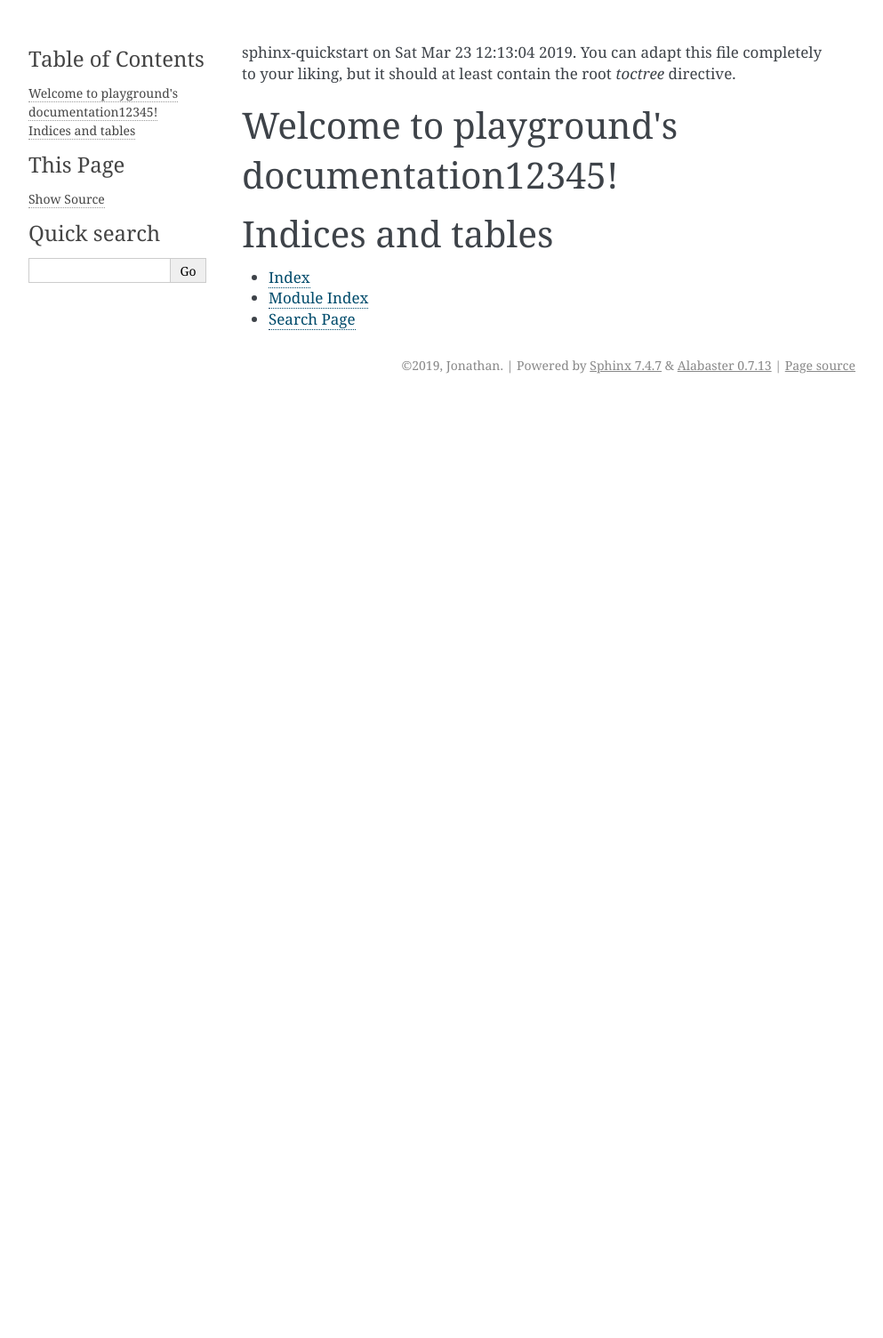
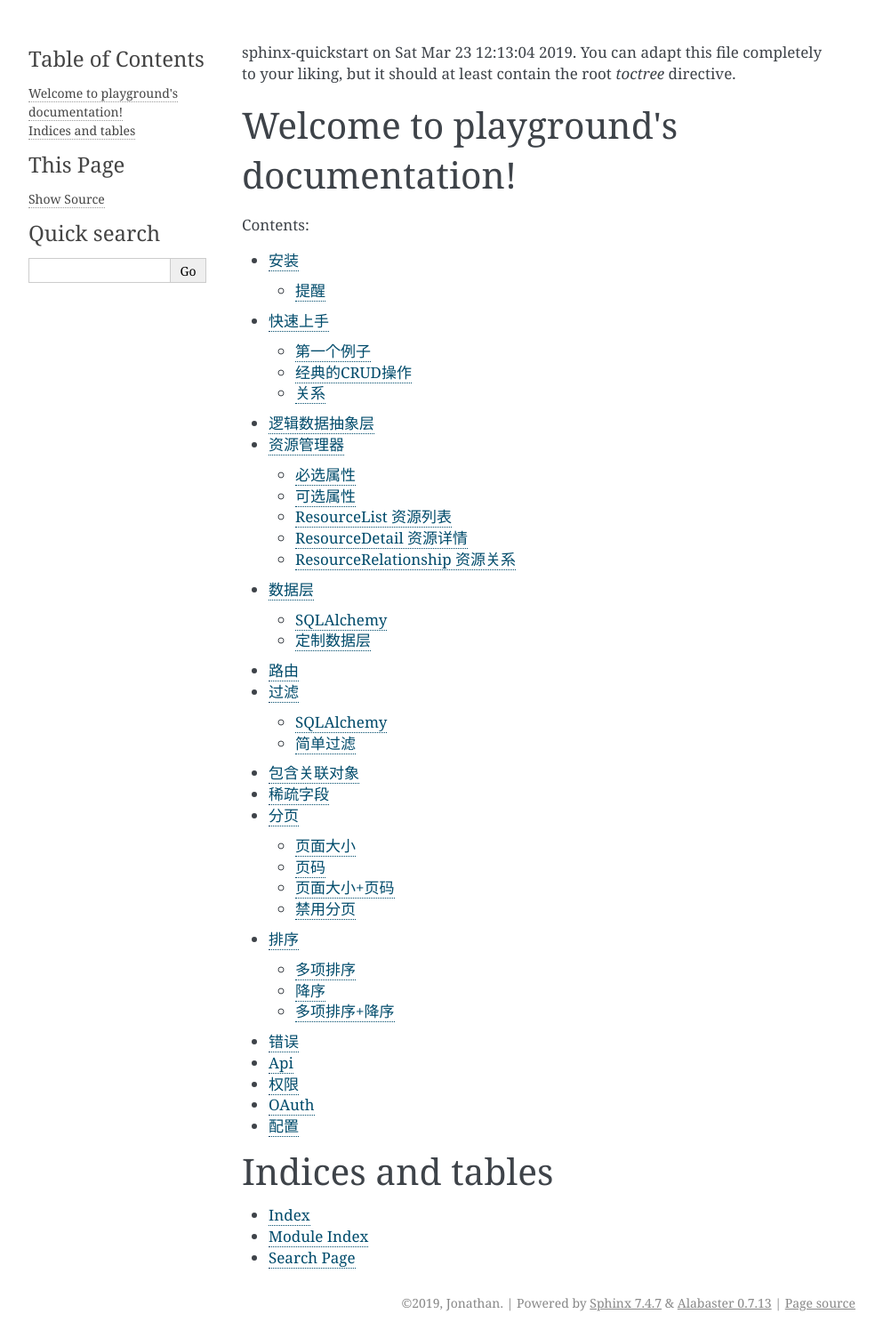
Before and after one commit to ShakeM/docs, a Sphinx documentation site: the page built from source/index.rst, in a window 1280 px wide. Shown: the whole page at 89% size, without its empty margins (148-1141 px from the left). Built offline with Sphinx 7.4.7, drawn with Linux system fonts in a browser that asks for light colours; before the commit the page ends 900 px from its top, so only the background shows below that.

Commit message:
测试构建

```diff
--- a/source/index.rst
+++ b/source/index.rst
@@ -3,12 +3,29 @@
 You can adapt this file completely to your liking, but it should at least
 contain the root `toctree` directive.
 
-Welcome to playground's documentation12345!
+Welcome to playground's documentation!
 ======================================
 
 .. toctree::
    :maxdepth: 2
    :caption: Contents:
+
+   01-安装.md
+   02-快速上手.md
+   03-逻辑数据抽象层.md
+   04-资源管理器.md
+   05-数据层.md
+   06-路由.md
+   07-过滤.md
+   08-包含关联对象.md
+   09-稀疏字段.md
+   10-分页.md
+   11-排序.md
+   12-错误.md
+   13-Api.md
+   14-权限.md
+   15-OAuth.md
+   16-配置.md
 
 
 
```
